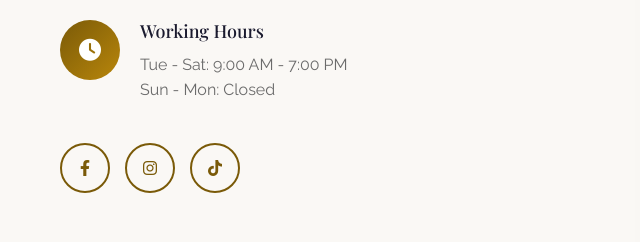
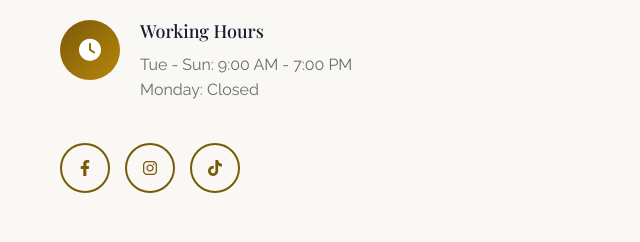
Before and after one commit to jdbbbc/ELUR-Aesthetic-Clinic, a plain HTML site: page index.html in a window 1280 px wide. Shown: the part 4254-4496 px from the top of the page, 0-640 px from the left. Drawn offline with nearby package versions, Linux system fonts and the light colour scheme.

Commit message:
Update working hours: open Sun, closed Mon only

```diff
--- a/index.html
+++ b/index.html
@@ -243,7 +243,7 @@
                             </div>
                             <div class="info-content">
                                 <h4>Working Hours</h4>
-                                <p>Tue - Sat: 9:00 AM - 7:00 PM<br>Sun - Mon: Closed</p>
+                                <p>Tue - Sun: 9:00 AM - 7:00 PM<br>Monday: Closed</p>
                             </div>
                         </div>
                     </div>
```
